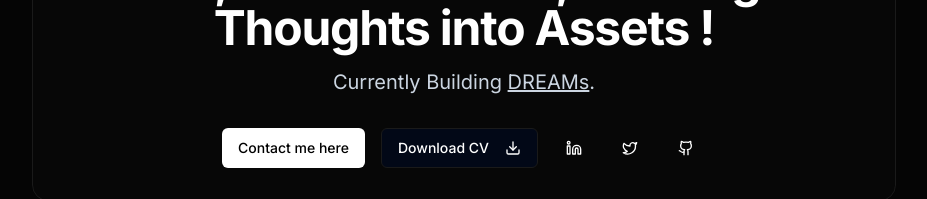
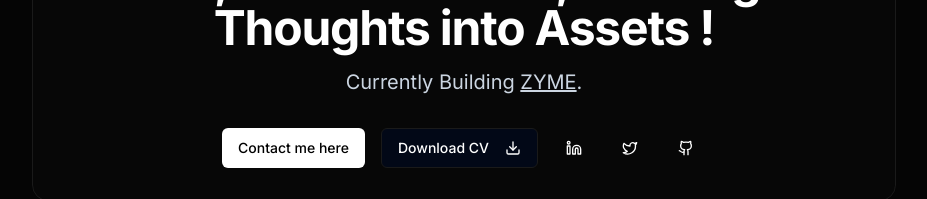
Before and after one commit to himanshuranjan007/personal-porto, a Next.js app: page / in a window 1280 px wide. Shown: the part 418-617 px from the top of the page, without its empty margins (176-1103 px from the left). Built offline with nearby package versions, Linux system fonts and the light colour scheme.

Commit message:
Update hero.tsx

```diff
--- a/components/hero.tsx
+++ b/components/hero.tsx
@@ -22,7 +22,7 @@ export function Hero() {
             Hi, I&apos;m Himanshu , Building Thoughts into Assets !
           </h1>
           <p className="text-xl text-slate-300">
-            Currently Building <span className="underline">DREAMs</span>.
+            Currently Building <span className="underline">ZYME</span>.
           </p>
         </div>
 
```
